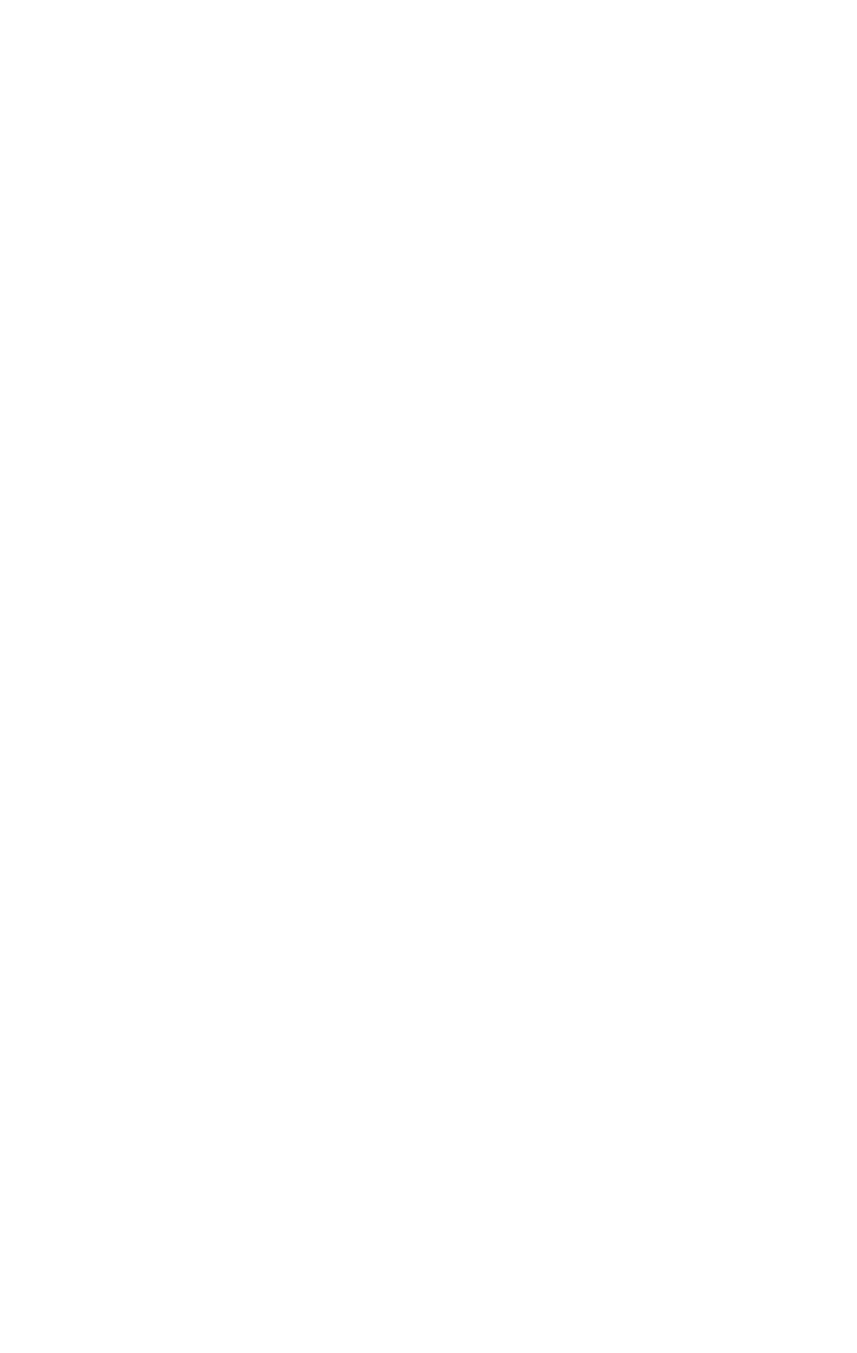
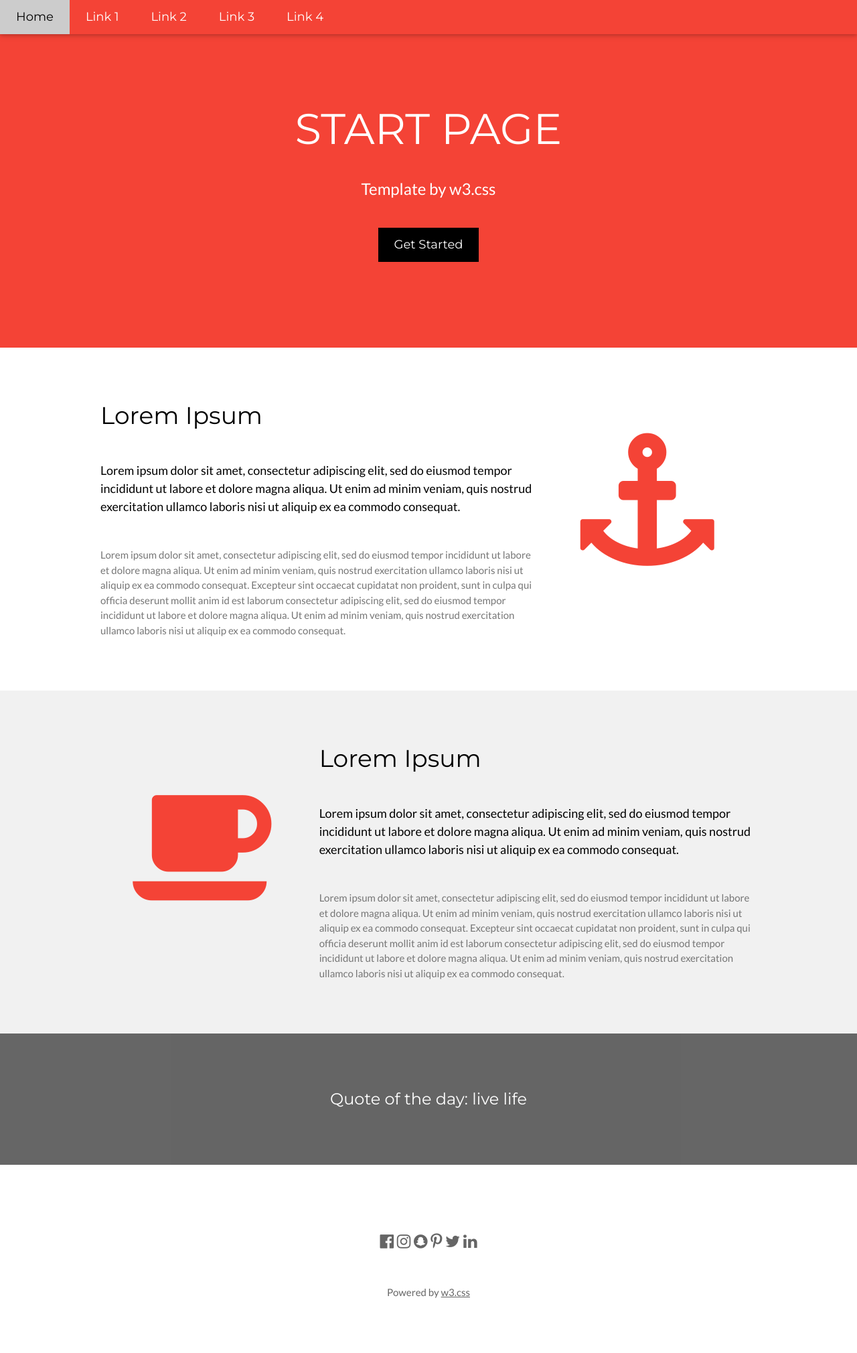
Before and after one commit to mmerveon/medialabteam4stimular, a plain HTML site: page index.html in a window 1280 px wide. Shown: the whole page at 67% size. Before the commit the page ends 800 px from the top, so only its background shows below. Drawn offline with nearby package versions, Linux system fonts and the light colour scheme.

Commit message:
template

```diff
--- a/index.html
+++ b/index.html
@@ -1,12 +1,112 @@
 <!DOCTYPE html>
 <html lang="en">
 <head>
-    <meta charset="UTF-8">
-    <meta http-equiv="X-UA-Compatible" content="IE=edge">
-    <meta name="viewport" content="width=device-width, initial-scale=1.0">
-    <title>Document</title>
+<title>W3.CSS Template</title>
+<meta charset="UTF-8">
+<meta name="viewport" content="width=device-width, initial-scale=1">
+<link rel="stylesheet" href="https://www.w3schools.com/w3css/4/w3.css">
+<link rel="stylesheet" href="https://fonts.googleapis.com/css?family=Lato">
+<link rel="stylesheet" href="https://fonts.googleapis.com/css?family=Montserrat">
+<link rel="stylesheet" href="https://cdnjs.cloudflare.com/ajax/libs/font-awesome/4.7.0/css/font-awesome.min.css">
+<style>
+body,h1,h2,h3,h4,h5,h6 {font-family: "Lato", sans-serif}
+.w3-bar,h1,button {font-family: "Montserrat", sans-serif}
+.fa-anchor,.fa-coffee {font-size:200px}
+</style>
 </head>
 <body>
 
+<!-- Navbar -->
+<div class="w3-top">
+  <div class="w3-bar w3-red w3-card w3-left-align w3-large">
+    <a class="w3-bar-item w3-button w3-hide-medium w3-hide-large w3-right w3-padding-large w3-hover-white w3-large w3-red" href="javascript:void(0);" onclick="myFunction()" title="Toggle Navigation Menu"><i class="fa fa-bars"></i></a>
+    <a href="#" class="w3-bar-item w3-button w3-padding-large w3-white">Home</a>
+    <a href="#" class="w3-bar-item w3-button w3-hide-small w3-padding-large w3-hover-white">Link 1</a>
+    <a href="#" class="w3-bar-item w3-button w3-hide-small w3-padding-large w3-hover-white">Link 2</a>
+    <a href="#" class="w3-bar-item w3-button w3-hide-small w3-padding-large w3-hover-white">Link 3</a>
+    <a href="#" class="w3-bar-item w3-button w3-hide-small w3-padding-large w3-hover-white">Link 4</a>
+  </div>
+
+  <!-- Navbar on small screens -->
+  <div id="navDemo" class="w3-bar-block w3-white w3-hide w3-hide-large w3-hide-medium w3-large">
+    <a href="#" class="w3-bar-item w3-button w3-padding-large">Link 1</a>
+    <a href="#" class="w3-bar-item w3-button w3-padding-large">Link 2</a>
+    <a href="#" class="w3-bar-item w3-button w3-padding-large">Link 3</a>
+    <a href="#" class="w3-bar-item w3-button w3-padding-large">Link 4</a>
+  </div>
+</div>
+
+<!-- Header -->
+<header class="w3-container w3-red w3-center" style="padding:128px 16px">
+  <h1 class="w3-margin w3-jumbo">START PAGE</h1>
+  <p class="w3-xlarge">Template by w3.css</p>
+  <button class="w3-button w3-black w3-padding-large w3-large w3-margin-top">Get Started</button>
+</header>
+
+<!-- First Grid -->
+<div class="w3-row-padding w3-padding-64 w3-container">
+  <div class="w3-content">
+    <div class="w3-twothird">
+      <h1>Lorem Ipsum</h1>
+      <h5 class="w3-padding-32">Lorem ipsum dolor sit amet, consectetur adipiscing elit, sed do eiusmod tempor incididunt ut labore et dolore magna aliqua. Ut enim ad minim veniam, quis nostrud exercitation ullamco laboris nisi ut aliquip ex ea commodo consequat.</h5>
+
+      <p class="w3-text-grey">Lorem ipsum dolor sit amet, consectetur adipiscing elit, sed do eiusmod tempor incididunt ut labore et dolore magna aliqua. Ut enim ad minim veniam, quis nostrud exercitation ullamco laboris nisi ut aliquip ex ea commodo consequat. Excepteur sint
+        occaecat cupidatat non proident, sunt in culpa qui officia deserunt mollit anim id est laborum consectetur adipiscing elit, sed do eiusmod tempor incididunt ut labore et dolore magna aliqua. Ut enim ad minim veniam, quis nostrud exercitation ullamco
+        laboris nisi ut aliquip ex ea commodo consequat.</p>
+    </div>
+
+    <div class="w3-third w3-center">
+      <i class="fa fa-anchor w3-padding-64 w3-text-red"></i>
+    </div>
+  </div>
+</div>
+
+<!-- Second Grid -->
+<div class="w3-row-padding w3-light-grey w3-padding-64 w3-container">
+  <div class="w3-content">
+    <div class="w3-third w3-center">
+      <i class="fa fa-coffee w3-padding-64 w3-text-red w3-margin-right"></i>
+    </div>
+
+    <div class="w3-twothird">
+      <h1>Lorem Ipsum</h1>
+      <h5 class="w3-padding-32">Lorem ipsum dolor sit amet, consectetur adipiscing elit, sed do eiusmod tempor incididunt ut labore et dolore magna aliqua. Ut enim ad minim veniam, quis nostrud exercitation ullamco laboris nisi ut aliquip ex ea commodo consequat.</h5>
+
+      <p class="w3-text-grey">Lorem ipsum dolor sit amet, consectetur adipiscing elit, sed do eiusmod tempor incididunt ut labore et dolore magna aliqua. Ut enim ad minim veniam, quis nostrud exercitation ullamco laboris nisi ut aliquip ex ea commodo consequat. Excepteur sint
+        occaecat cupidatat non proident, sunt in culpa qui officia deserunt mollit anim id est laborum consectetur adipiscing elit, sed do eiusmod tempor incididunt ut labore et dolore magna aliqua. Ut enim ad minim veniam, quis nostrud exercitation ullamco
+        laboris nisi ut aliquip ex ea commodo consequat.</p>
+    </div>
+  </div>
+</div>
+
+<div class="w3-container w3-black w3-center w3-opacity w3-padding-64">
+    <h1 class="w3-margin w3-xlarge">Quote of the day: live life</h1>
+</div>
+
+<!-- Footer -->
+<footer class="w3-container w3-padding-64 w3-center w3-opacity">
+  <div class="w3-xlarge w3-padding-32">
+    <i class="fa fa-facebook-official w3-hover-opacity"></i>
+    <i class="fa fa-instagram w3-hover-opacity"></i>
+    <i class="fa fa-snapchat w3-hover-opacity"></i>
+    <i class="fa fa-pinterest-p w3-hover-opacity"></i>
+    <i class="fa fa-twitter w3-hover-opacity"></i>
+    <i class="fa fa-linkedin w3-hover-opacity"></i>
+ </div>
+ <p>Powered by <a href="https://www.w3schools.com/w3css/default.asp" target="_blank">w3.css</a></p>
+</footer>
+
+<script>
+// Used to toggle the menu on small screens when clicking on the menu button
+function myFunction() {
+  var x = document.getElementById("navDemo");
+  if (x.className.indexOf("w3-show") == -1) {
+    x.className += " w3-show";
+  } else {
+    x.className = x.className.replace(" w3-show", "");
+  }
+}
+</script>
+
 </body>
 </html>
```
